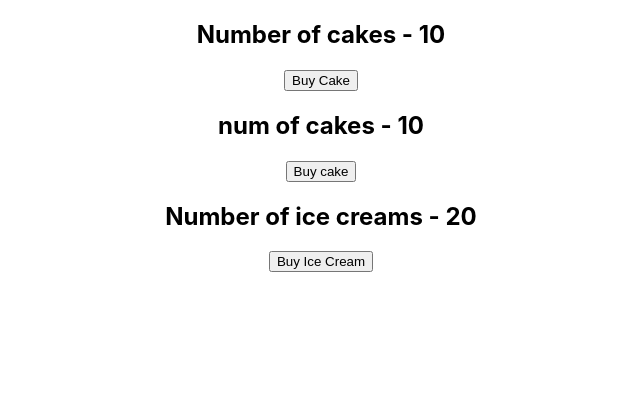
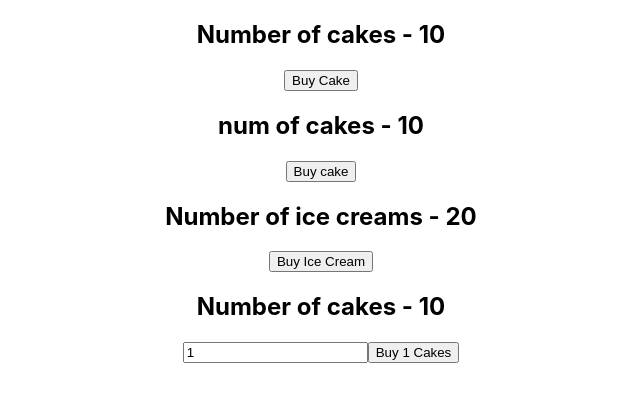
Before and after one commit to HappyBearDay/ReactReduxTutorials, a React (Create React App) app in the folder react-redux-demo/: page / in a window 1280 px wide. Shown: the top 402 px of the page, without its empty margins (319-959 px from the left). Built offline with nearby package versions, Linux system fonts and the light colour scheme.

Commit message:
React Redux Tutorials - 25 - Action payload

```diff
--- a/react-redux-demo/src/App.js
+++ b/react-redux-demo/src/App.js
@@ -5,6 +5,7 @@
 import CakeContainer from './components/CakeContainer'
 import HooksCakeContainer from './components/HooksCakeContainer'
 import IceCreamContainer from './components/IceCreamContainer'
+import NewCakeContainer from './components/NewCakeContainer'
 
 function App() {
   return (
@@ -13,6 +14,7 @@
         <CakeContainer/>
         <HooksCakeContainer/>
         <IceCreamContainer/>
+        <NewCakeContainer/>
       </div>
     </Provider>
   );
--- /dev/null
+++ b/react-redux-demo/src/components/NewCakeContainer.js
@@ -0,0 +1,28 @@
+import React, { useState } from 'react';
+import { connect } from "react-redux"
+import { buyCake } from "../redux"
+
+function NewCakeContainer(props){
+    const [number, setNumber] = useState(1)
+    return (
+        <div>
+            <h2>Number of cakes - {props.numberOfCakes}</h2>
+            <input type="text" value={number} onChange={e => setNumber(e.target.value)}></input>
+            <button onClick={() => props.buyCake(number)}>Buy {number} Cakes</button>
+        </div>
+    )
+}
+
+const mapStateToProps = state => {
+    return {
+        numberOfCakes : state.cake.numberOfCakes
+    }
+}
+
+const mapDispatchToProps = dispatch => {
+    return {
+        buyCake: (number) => dispatch(buyCake(number))
+    }
+}
+
+export default connect(mapStateToProps, mapDispatchToProps)(NewCakeContainer)
--- a/react-redux-demo/src/redux/cake/cakeActions.js
+++ b/react-redux-demo/src/redux/cake/cakeActions.js
@@ -1,8 +1,9 @@
 import { BUY_CAKE } from './cakeTypes'
 
-const buyCake = () =>{
+const buyCake = (number = 1) =>{
     return {
-        type : BUY_CAKE
+        type : BUY_CAKE,
+        payload : number
     }
 }
 
--- a/react-redux-demo/src/redux/cake/cakeReducer.js
+++ b/react-redux-demo/src/redux/cake/cakeReducer.js
@@ -8,7 +8,7 @@
     switch(action.type){
         case BUY_CAKE: return {
             ...state,
-            numberOfCakes: state.numberOfCakes -1
+            numberOfCakes: state.numberOfCakes - action.payload
         }
         default: return state
     }
```
